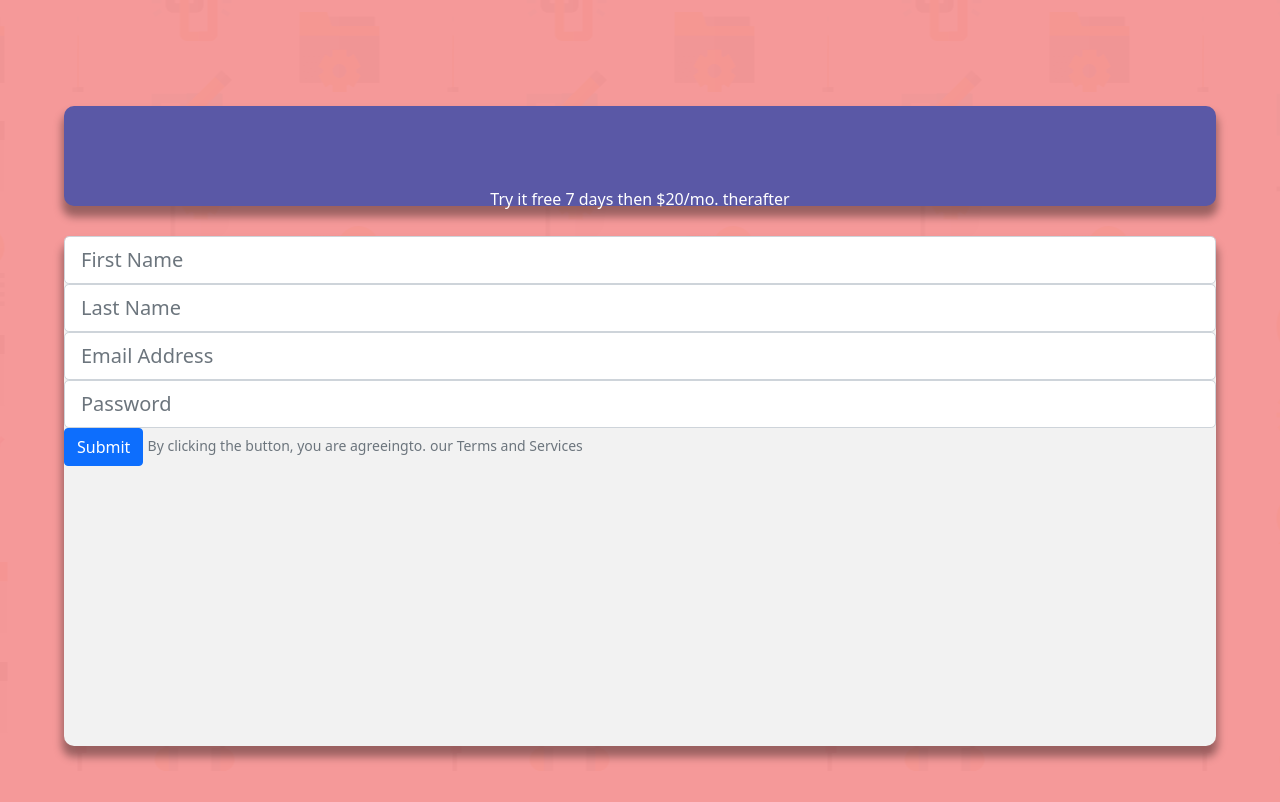
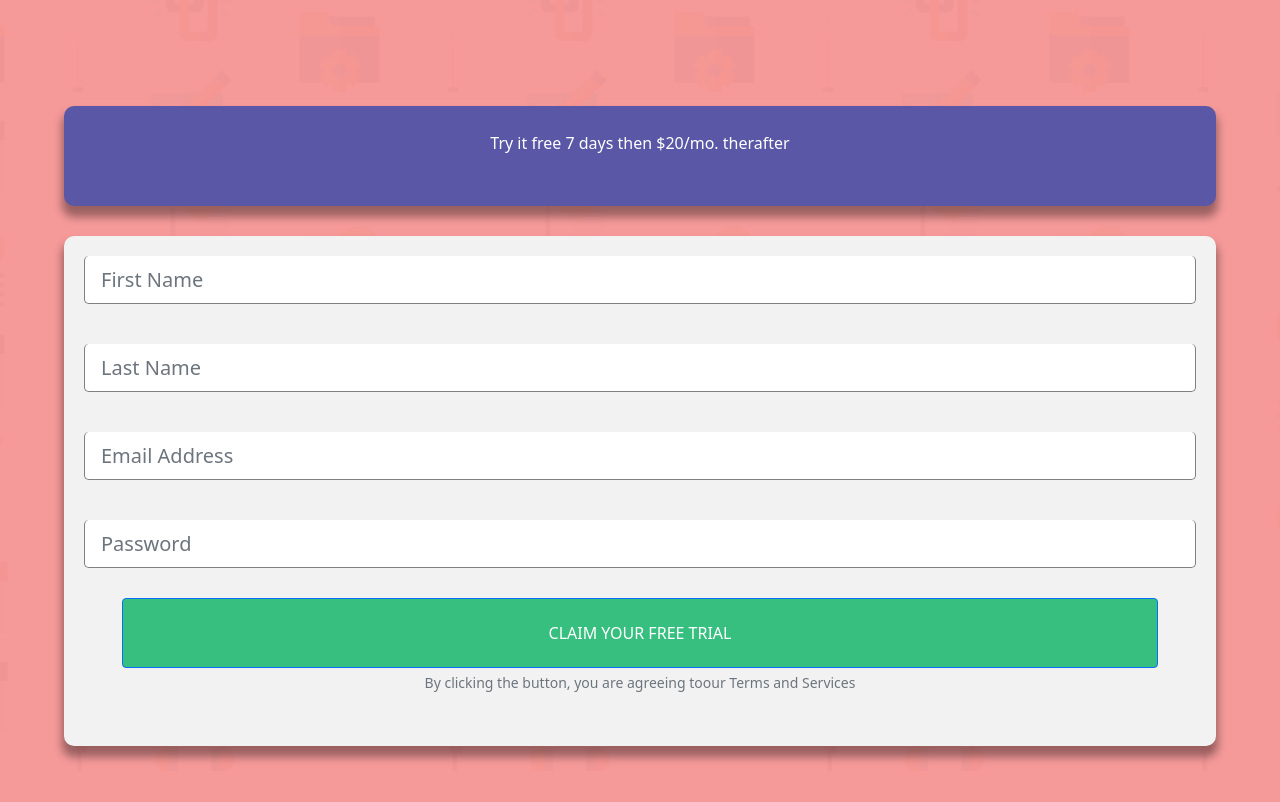
Before and after one commit to rauld323/landing-page, a plain HTML site: page index.html in a window 1280 px wide. Shown: the part 294-1096 px from the top of the page. Drawn offline with nearby package versions, Linux system fonts and the light colour scheme.

Commit message:
Form validation has been completed using BootStrap.

```diff
--- a/css/styles.css
+++ b/css/styles.css
@@ -50,17 +50,31 @@ box-shadow: 0px 9px 9px 2px rgba(0,0,0,0.37);
 }
 
 .btm-pur p{
-	margin-top:7%;
+	margin-top:25px;
 	margin-left: 20%;
 	margin-right: 20%;
 }
+
 
 .form{
 	height: 600px;
 
 }
-
-
+.form-group{
+	display: flex;
+	justify-content: center;
+	align-content: center;
+	flex-flow: row wrap;
+}
+.form-group input{
+	margin: 20px;
+	border: solid grey 1px;
+}
+#btn{
+	width: 90%;
+	height: 70px;
+	background:#36BF7F;
+}
 .form-body{
 	margin-bottom: 20px;
 	background-color: #F2F2F2;
@@ -74,3 +88,13 @@ box-shadow: 0px 9px 9px 2px rgba(0,0,0,0.37);
 	-moz-box-shadow: 0px 9px 9px 2px rgba(0,0,0,0.37);
 	box-shadow: 0px 9px 9px 2px rgba(0,0,0,0.37);
 }
+
+#invalid-name, #invalid-last, #invalid-email, #invalid-password{
+	margin-left: 55%;
+	font-size: 10px;
+	margin-top: -15px;
+}
+
+.btn{
+	margin-top: 10px;
+}
--- a/index.html
+++ b/index.html
@@ -33,26 +33,39 @@
 
 
 		<section class="form">
-			<form class="form-body">
-				<div class="form-group">
-					<input type="name" class="form-control form-control-lg" id="exampleInputEmail1" aria-describedby="emailHelp" placeholder="First Name">
+			<form class="form-body needs-validation" novalidate>
+
+				<div class="form-group" >
+
+					<input  type="name" class="form-control form-control-lg" id="exampleInputEmail1" aria-describedby="emailHelp" placeholder="First Name" style="border-top: 15px;" required>
+					<div id="invalid-name" class="invalid-feedback">
+						First Name cannot be empty
 					</div>
 
-				<div class="form-group">
-					<input type="last-name" class="form-control form-control-lg" id="exampleInputEmail1" aria-describedby="emailHelp" placeholder="Last Name">
+					<input type="name" class="form-control form-control-lg" id="exampleInputEmail1" aria-describedby="emailHelp"
+					 placeholder="Last Name" style="border-top: 15px;" required>
+					<div id="invalid-last" class="invalid-feedback">
+						Last Name cannot be empty
 					</div>
 
-				<div class="form-group">
-					<input type="email" class="form-control form-control-lg" id="exampleInputEmail1" aria-describedby="emailHelp" placeholder="Email Address">
+
+					<input type="email" class="form-control form-control-lg" id="exampleInputEmail1" aria-describedby="emailHelp"
+					 placeholder="Email Address" style="border-top: 15px;" required>
+					<div id="invalid-email" class="invalid-feedback">
+						Looks like this is not an email
 					</div>
 
-				<div class="form-group">
-					<input type="password" class="form-control form-control-lg" id="exampleInputPassword1" placeholder="Password">
+					<input type="password" class="form-control form-control-lg" id="exampleInputEmail1" aria-describedby="emailHelp"
+					 placeholder="Password" style="border-top: 15px;" required>
+					<div id="invalid-password" class="invalid-feedback">
+						Password cannot be empty
 					</div>
 
-				<button type="submit" class="btn btn-primary">Submit</button>
-				<small id="agreement" class="form-text text-muted">By clicking the button, you are agreeingto.</small>
-				<small id="agreement-color" class="form-text text-muted">our Terms and Services</small>
+					<button type="submit" id="btn" class="btn btn-primary">CLAIM YOUR FREE TRIAL</button>
+					<small id="emailHelp" class="form-text text-muted">By clicking the button, you are agreeing to</small>
+					<small id="emailHelp" class="form-text text-muted">our Terms and Services</small>
+				</div>
+
 			</form>
 		</section>
 	</div>
--- a/js/app.js
+++ b/js/app.js
@@ -0,0 +1,18 @@
+
+(function () {
+	'use strict'
+
+	var forms = document.querySelectorAll('.needs-validation')
+
+	Array.prototype.slice.call(forms)
+		.forEach(function (form) {
+			form.addEventListener('submit', function (event) {
+				if (!form.checkValidity()) {
+					event.preventDefault()
+					event.stopPropagation()
+				}
+
+				form.classList.add('was-validated')
+			}, false)
+		})
+})()
```
Lines whose indentation alone changed are shown as unchanged.
